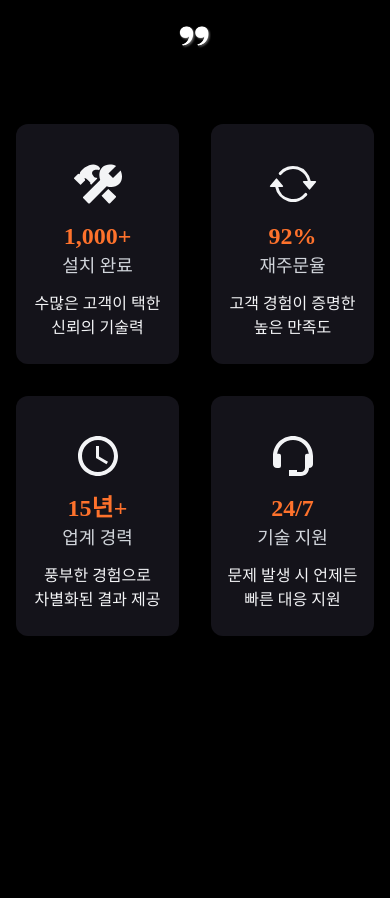
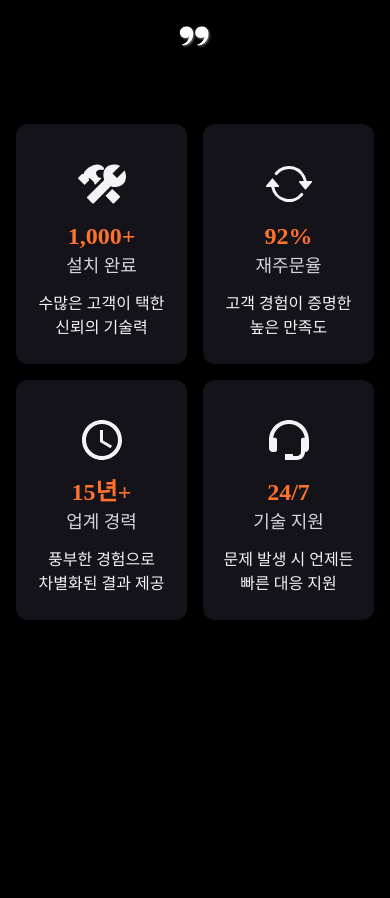
Before and after one commit to seongharoaster-star/sungha_website, a React (Vite) app in the folder frontend/: page / in a window 390 px wide. Shown: the part 1989-2887 px from the top of the page. Built offline with nearby package versions, Linux system fonts and the light colour scheme; a web font is replaced by a local one.

Commit message:
change hero

```diff
--- a/frontend/src/Page/MainPage/Hero.jsx
+++ b/frontend/src/Page/MainPage/Hero.jsx
@@ -13,13 +13,13 @@ const Hero = () => {
       icon: <IoConstructSharp />,
       number: "1,000+",
       label: "설치 완료",
-      explain: "수많은 고객이 택한 신뢰의 기술력",
+      explain: "수많은 고객이 택한\n신뢰의 기술력",
     },
     {
       icon: <BsArrowRepeat />,
       number: "92%",
       label: "재주문율",
-      explain: "고객 경험이 증명한 높은 만족도",
+      explain: "고객 경험이 증명한\n높은 만족도",
     },
     {
       icon: <MdAccessTime />,
@@ -31,7 +31,7 @@ const Hero = () => {
       icon: <BiSupport />,
       number: "24/7",
       label: "기술 지원",
-      explain: "문제 발생 시 언제든 빠른 대응 지원",
+      explain: "문제 발생 시 언제든\n빠른 대응 지원",
     },
   ];
 
@@ -105,7 +105,7 @@ const Hero = () => {
         </div>
       </div>
       <div className="container mx-auto py-10 pb-28 px-4">
-        <div className="grid grid-cols-2 sm:grid-cols-2 md:grid-cols-4 gap-8 max-w-4xl mx-auto">
+        <div className="grid grid-cols-2 sm:grid-cols-2 md:grid-cols-4 gap-4 max-w-4xl mx-auto sm:gap-8">
           {cards.map((card, index) => (
             <motion.div
               key={index}
--- a/frontend/src/index.css
+++ b/frontend/src/index.css
@@ -84,9 +84,3 @@
 .animate-slideUp {
   animation: slideUp 0.8s ease forwards;
 }
-
-@layer base {
-  html {
-    -webkit-text-size-adjust: 100%;
-  }
-}
```
